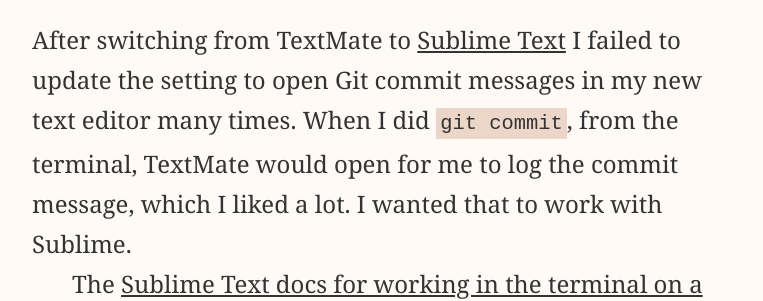
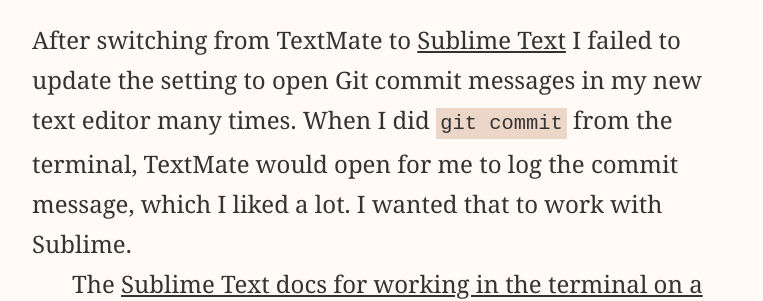
Before and after one commit to paddyohanlon/remote-manifesto, a Jekyll site: the page built from _posts/2014-01-31-git-commit-messages-in-sublime-after-textmate.md, in a window 1280 px wide and 900 px high, scrolled down 439 px. Shown: the part 157-458 px from the top of the window, without its empty margins (258-1021 px from the left). Built offline with Jekyll 4.4.1, drawn with Linux system fonts in a browser that asks for light colours; Markdown is read by kramdown in place of the engine named in the settings; comment, search, counter and statistics services are not loaded.

```diff
--- a/_posts/2014-01-31-git-commit-messages-in-sublime-after-textmate.md
+++ b/_posts/2014-01-31-git-commit-messages-in-sublime-after-textmate.md
@@ -7,7 +7,7 @@ tags: Sublime Text
 location: Girona, Catalonia
 ---
 
-After switching from TextMate to [Sublime Text](http://www.sublimetext.com/) I failed to update the setting to open Git commit messages in my new text editor many times. When I did `git commit`, from the terminal, TextMate would open for me to log the commit message, which I liked a lot. I wanted that to work with Sublime.
+After switching from TextMate to [Sublime Text](http://www.sublimetext.com/) I failed to update the setting to open Git commit messages in my new text editor many times. When I did `git commit` from the terminal, TextMate would open for me to log the commit message, which I liked a lot. I wanted that to work with Sublime.
 
 The [Sublime Text docs for working in the terminal on a Mac](http://www.sublimetext.com/docs/2/osx_command_line.html) say, set up a symlink, so ‘subl’ can be used as a command. Like so:
 
```
